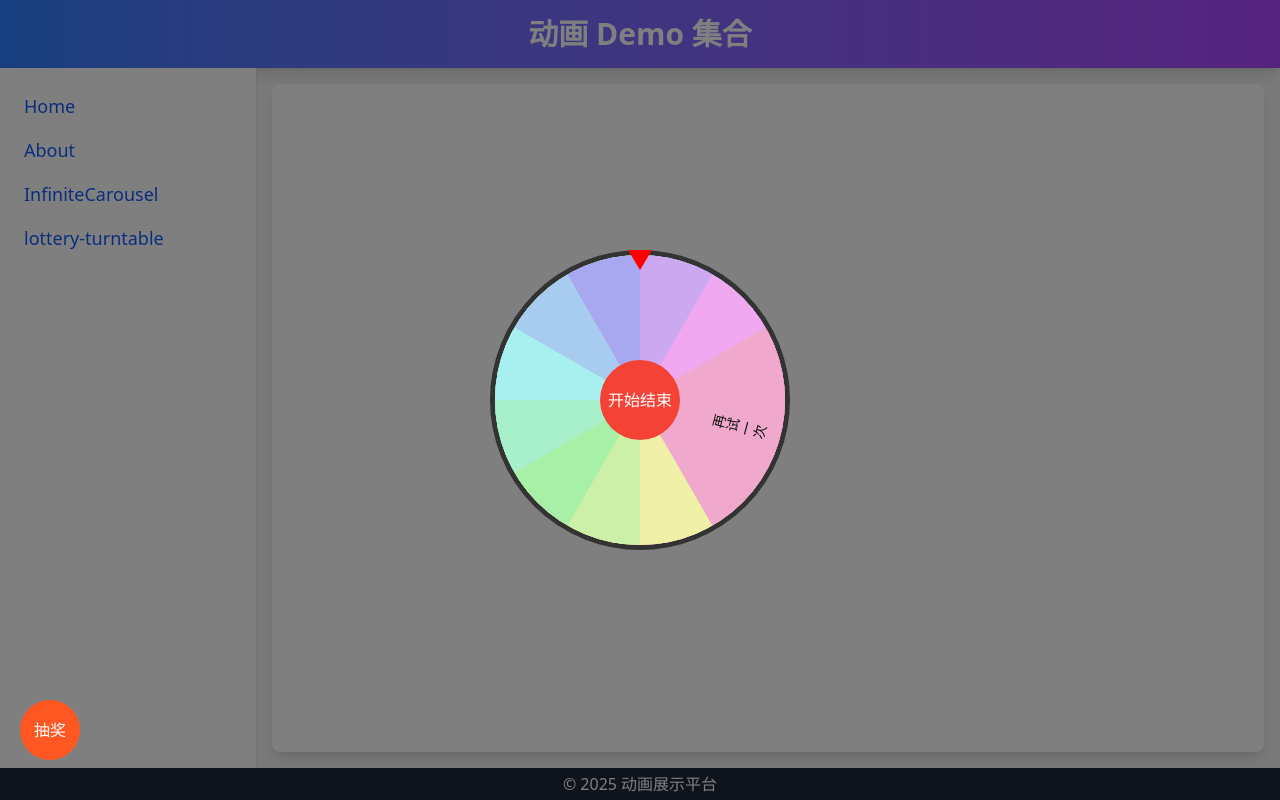
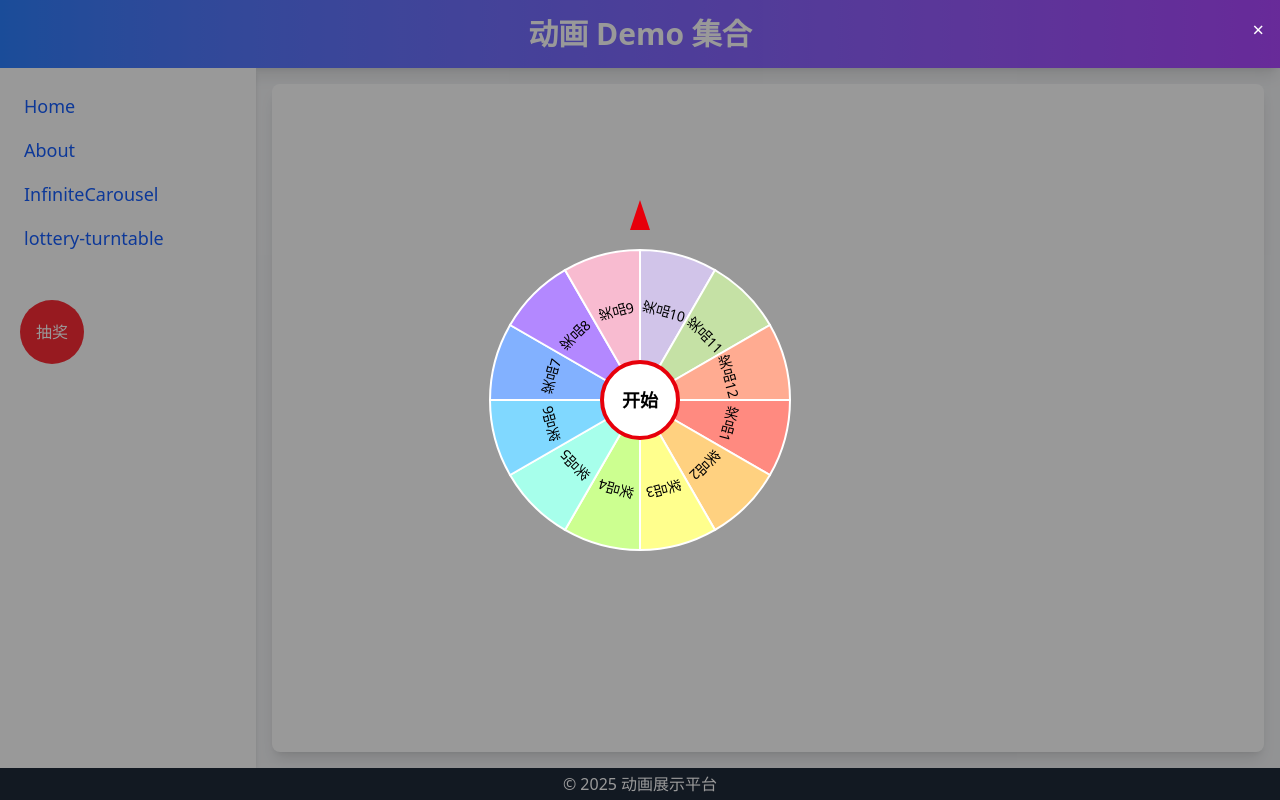
Before and after one commit to SimonXinw/react-animation-demos, a React (Vite) app: page /lottery-turntable in a window 1280 px wide. Both pictures are taken after a click on the element "抽奖". Built offline with nearby package versions, Linux system fonts and the light colour scheme.

Commit message:
feat: 大转盘可以用 ，nb

```diff
--- a/src/pages/LotteryTurntable/SpinWheel.css
+++ /dev/null
@@ -1,102 +0,0 @@
-/* SpinWheel.css */
-.spin-button {
-  position: fixed;
-  width: 60px;
-  height: 60px;
-  background: #ff5722;
-  border-radius: 50%;
-  color: white;
-  text-align: center;
-  line-height: 60px;
-  cursor: pointer;
-  z-index: 1000;
-  user-select: none;
-}
-
-.modal-overlay {
-  position: fixed;
-  top: 0;
-  left: 0;
-  right: 0;
-  bottom: 0;
-  background: rgba(0, 0, 0, 0.5);
-  display: flex;
-  justify-content: center;
-  align-items: center;
-  z-index: 999;
-}
-
-.wheel-wrapper {
-  position: relative;
-  width: 300px;
-  height: 300px;
-}
-
-.wheel {
-  position: relative;
-  width: 300px;
-  height: 300px;
-  border-radius: 50%;
-  border: 5px solid #333;
-  overflow: hidden;
-  transform: rotate(0deg);
-  transition: transform 0s;
-  will-change: transform;
-  margin: 0 auto;
-}
-
-.segment {
-  position: absolute;
-  width: 50%;
-  height: 50%;
-  left: 50%;
-  top: 50%;
-  transform-origin: 0% 0%;
-  display: flex;
-  justify-content: center;
-  align-items: center;
-}
-
-.segment span {
-  writing-mode: vertical-rl;
-  text-align: center;
-  color: #111;
-  font-size: 14px;
-  max-height: 100%;
-  word-break: break-word;
-  transform: rotate(-45deg);
-}
-
-.highlight {
-  background-color: yellow !important;
-}
-
-.center-circle {
-  position: absolute;
-  width: 80px;
-  height: 80px;
-  background: #f44336;
-  border-radius: 50%;
-  top: 50%;
-  left: 50%;
-  transform: translate(-50%, -50%);
-  color: white;
-  text-align: center;
-  line-height: 80px;
-  cursor: pointer;
-  z-index: 10;
-}
-
-.pointer {
-  position: absolute;
-  top: 0px;
-  left: 50%;
-  transform: translateX(-50%);
-  width: 0;
-  height: 0;
-  border-left: 12px solid transparent;
-  border-right: 12px solid transparent;
-  border-top: 20px solid red;
-  z-index: 10;
-  pointer-events: none;
-}
--- a/src/pages/LotteryTurntable/index.tsx
+++ b/src/pages/LotteryTurntable/index.tsx
@@ -1,132 +1,146 @@
-import React, { useRef, useState, useEffect } from "react";
-import { createPortal } from "react-dom";
-import "./SpinWheel.css";
+import React, { useState, useRef, useEffect } from "react";
+import { motion } from "framer-motion";
 
-const prizes = [
-  "一等奖",
-  "二等奖",
-  "三等奖",
-  "谢谢参与",
-  "再接再厉",
-  "幸运奖",
-  "神秘奖",
-  "四等奖",
-  "五等奖",
-  "六等奖",
-  "特别奖",
-  "再试一次",
+const prizes = Array.from({ length: 12 }, (_, i) => `奖品${i + 1}`);
+const colors = [
+  "#FF8A80",
+  "#FFD180",
+  "#FFFF8D",
+  "#CCFF90",
+  "#A7FFEB",
+  "#80D8FF",
+  "#82B1FF",
+  "#B388FF",
+  "#F8BBD0",
+  "#D1C4E9",
+  "#C5E1A5",
+  "#FFAB91",
 ];
 
-export const LotteryTurntable = () => {
-  const [visible, setVisible] = useState(false);
-  const [dragPos, setDragPos] = useState({
-    x: 20,
-    y: window.innerHeight - 100,
-  });
-  const [dragging, setDragging] = useState(false);
-  const [angle, setAngle] = useState(0);
+export function LotteryTurntable() {
+  const [showWheel, setShowWheel] = useState(false);
+  const [rotation, setRotation] = useState(0);
   const [spinning, setSpinning] = useState(false);
-  const dragRef: any = useRef(null);
+  const [btnPosition, setBtnPosition] = useState({ x: 20, y: 300 });
+  const btnRef = useRef(null);
+  const dragStartY = useRef(0);
 
-  const handleMouseDown = (e: any) => {
-    setDragging(true);
-    dragRef.current.startX = e.clientX;
-    dragRef.current.startY = e.clientY;
-    dragRef.current.startPos = { ...dragPos };
+  const radius = 150;
+  const center = radius + 10;
+  const anglePerPrize = 360 / prizes.length;
+
+  const handleSpin = () => {
+    if (spinning) return;
+    setSpinning(true);
+    const prizeIndex = Math.floor(Math.random() * prizes.length);
+    const newRotation =
+      360 * 5 + (360 - prizeIndex * anglePerPrize - anglePerPrize / 2);
+    setRotation((prev) => prev + newRotation);
+    setTimeout(() => setSpinning(false), 4000);
   };
 
-  const handleMouseMove = (e: any) => {
-    if (!dragging) return;
-    const dx = e.clientX - dragRef.current.startX;
-    const dy = e.clientY - dragRef.current.startY;
-    setDragPos({
-      x: dragRef.current.startPos.x + dx,
-      y: dragRef.current.startPos.y + dy,
-    });
-  };
-
-  const handleMouseUp = () => {
-    if (!dragging) return;
-    setDragging(false);
-    const snapX =
-      dragPos.x < window.innerWidth / 2 ? 20 : window.innerWidth - 80;
-    setDragPos({ x: snapX, y: dragPos.y });
+  const handleDragEnd = (_, info) => {
+    setBtnPosition((pos) => ({ x: pos.x, y: info.point.y }));
   };
 
   useEffect(() => {
-    window.addEventListener("mousemove", handleMouseMove);
-    window.addEventListener("mouseup", handleMouseUp);
-    return () => {
-      window.removeEventListener("mousemove", handleMouseMove);
-      window.removeEventListener("mouseup", handleMouseUp);
-    };
-  });
-
-  const startSpin = () => {
-    if (spinning) return;
-
-    const winner = Math.floor(Math.random() * prizes.length);
-    const anglePerSegment = 360 / prizes.length;
-    const rotateTo =
-      360 * 5 + (360 - winner * anglePerSegment - anglePerSegment / 2);
-
-    setSpinning(true);
-    setAngle(rotateTo);
-
-    setTimeout(() => {
-      setSpinning(false);
-      alert(`恭喜你抽中了：${prizes[winner]}`);
-    }, 5000); // 动画时长一致
-  };
+    // Snap to nearest Y axis position
+    const snapY = Math.max(
+      20,
+      Math.min(window.innerHeight - 80, btnPosition.y)
+    );
+    setBtnPosition((pos) => ({ ...pos, y: snapY }));
+  }, [btnPosition.x]);
 
   return (
     <>
-      <div
-        className="spin-button"
-        style={{ left: dragPos.x, top: dragPos.y }}
-        onMouseDown={handleMouseDown}
-        onClick={() => setVisible(true)}
-        ref={dragRef}
+      <motion.div
+        className="fixed w-16 h-16 rounded-full bg-red-500 text-white flex items-center justify-center z-50 cursor-pointer"
+        style={{ left: btnPosition.x, top: btnPosition.y }}
+        drag
+        dragMomentum={false}
+        dragElastic={0}
+        ref={btnRef}
+        onDragEnd={handleDragEnd}
+        onClick={() => setShowWheel(true)}
       >
         抽奖
-      </div>
+      </motion.div>
 
-      {visible &&
-        createPortal(
-          <div className="modal-overlay" onClick={() => setVisible(false)}>
-            <div className="wheel-wrapper" onClick={(e) => e.stopPropagation()}>
-              <div
-                className="wheel"
-                style={{
-                  transform: `rotate(${angle}deg)`,
-                  transition: spinning
-                    ? "transform 5s cubic-bezier(0.33, 1, 0.68, 1)"
-                    : "none",
-                }}
-              >
-                {prizes.map((text, i) => (
-                  <div
-                    key={i}
-                    className="segment"
-                    style={{
-                      transform: `rotate(${i * 30}deg)`,
-                      backgroundColor: `hsl(${i * 30}, 70%, 80%)`,
-                    }}
-                  >
-                    <span>{text}</span>
-                  </div>
-                ))}
-              </div>
-              <div className="pointer" />
-              <div className="center-circle" onClick={startSpin}>
-                开始结束
+      {showWheel && (
+        <div className="fixed inset-0 bg-black/40 flex items-center justify-center z-50">
+          <div className="relative">
+            {/* 指针 */}
+            <div className="absolute top-[-40px] left-1/2 -translate-x-1/2 w-0 h-0 border-l-[10px] border-r-[10px] border-b-[30px] border-l-transparent border-r-transparent border-b-red-600 z-10" />
+
+            {/* 大转盘 */}
+            <svg
+              width={center * 2}
+              height={center * 2}
+              className="rotate-animation"
+              style={{ transform: `rotate(${rotation}deg)` }}
+            >
+              <g transform={`translate(${center},${center})`}>
+                {prizes.map((text, i) => {
+                  const startAngle = i * anglePerPrize;
+                  const endAngle = (i + 1) * anglePerPrize;
+                  const x1 = radius * Math.cos((startAngle * Math.PI) / 180);
+                  const y1 = radius * Math.sin((startAngle * Math.PI) / 180);
+                  const x2 = radius * Math.cos((endAngle * Math.PI) / 180);
+                  const y2 = radius * Math.sin((endAngle * Math.PI) / 180);
+
+                  const largeArc = anglePerPrize > 180 ? 1 : 0;
+                  const path = `M0,0 L${x1},${y1} A${radius},${radius} 0 ${largeArc},1 ${x2},${y2} Z`;
+
+                  const angle = (startAngle + endAngle) / 2;
+                  const textX =
+                    0.6 * radius * Math.cos((angle * Math.PI) / 180);
+                  const textY =
+                    0.6 * radius * Math.sin((angle * Math.PI) / 180);
+
+                  return (
+                    <g key={i}>
+                      <path
+                        d={path}
+                        fill={colors[i % colors.length]}
+                        stroke="#fff"
+                        strokeWidth="2"
+                      />
+                      <text
+                        x={textX}
+                        y={textY}
+                        transform={`rotate(${angle}, ${textX}, ${textY})`}
+                        textAnchor="middle"
+                        alignmentBaseline="middle"
+                        style={{ writingMode: "vertical-rl", fontSize: 14 }}
+                      >
+                        {text}
+                      </text>
+                    </g>
+                  );
+                })}
+              </g>
+            </svg>
+
+            {/* 中心按钮 */}
+            <div
+              className="absolute inset-0 flex items-center justify-center"
+              onClick={handleSpin}
+            >
+              <div className="w-20 h-20 rounded-full bg-white border-4 border-red-600 flex items-center justify-center text-lg font-bold cursor-pointer">
+                {spinning ? "结束" : "开始"}
               </div>
             </div>
-          </div>,
-          document.body
-        )}
+          </div>
+
+          <button
+            className="absolute top-4 right-4 text-white text-xl"
+            onClick={() => setShowWheel(false)}
+          >
+            ×
+          </button>
+        </div>
+      )}
     </>
   );
-};
-
-export default LotteryTurntable;
+}
```
Also changed, not shown: src/pages/LotteryTurntable/Wheel.css (added, +65 -0 lines).
